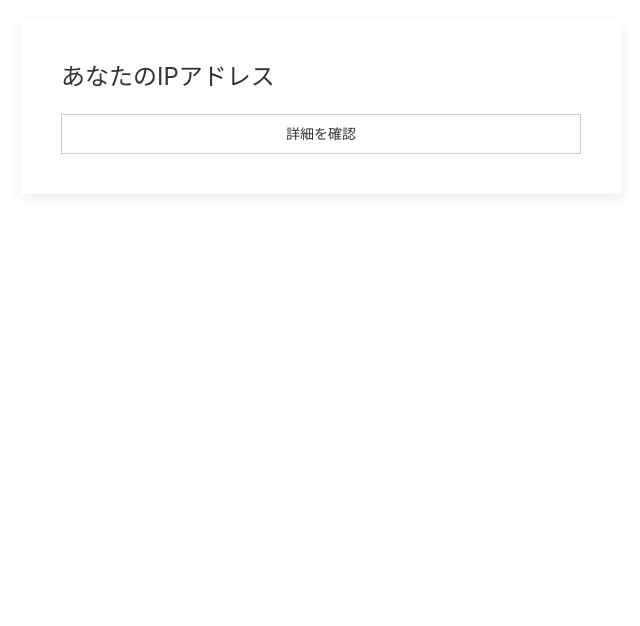
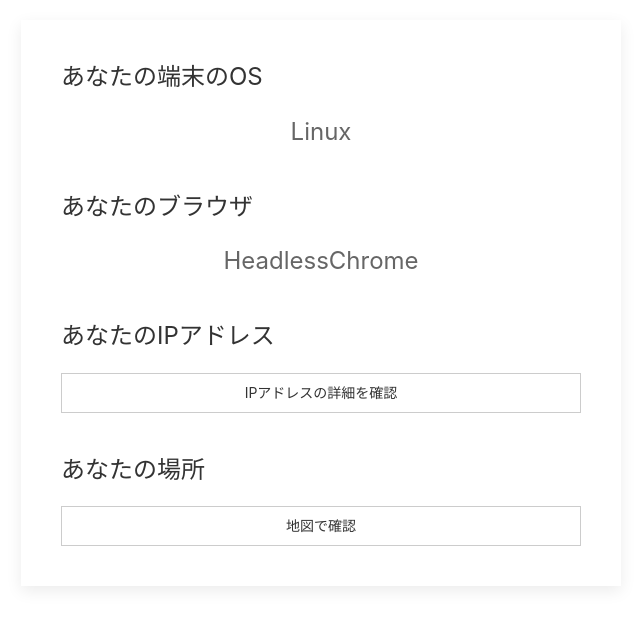
Before and after one commit to 8o9/training-js, a website: page ch15.01-03/ex06/index.html in a window 1280 px wide. Shown: the whole page, without its empty margins (319-959 px from the left). Drawn offline with nearby package versions, Linux system fonts and the light colour scheme; no server answers.

Commit message:
fix 15.01-03.06

```diff
--- a/ch15.01-03/ex06/index.html
+++ b/ch15.01-03/ex06/index.html
@@ -14,6 +14,10 @@
       <div
         class="uk-card uk-card-default uk-card-body uk-width-1-2@m uk-align-center"
       >
+        <h3 class="uk-card-title">あなたの端末のOS</h3>
+        <p id="your-OS" class="uk-text-large uk-text-center"></p>
+        <h3 class="uk-card-title">あなたのブラウザ</h3>
+        <p id="your-browser" class="uk-text-large uk-text-center"></p>
         <h3 class="uk-card-title">あなたのIPアドレス</h3>
         <p id="ip-address" class="uk-text-large uk-text-center"></p>
         <a
@@ -26,7 +30,21 @@
             border: 1px solid #ccc;
             color: #333;
           "
-          >詳細を確認</a
+          >IPアドレスの詳細を確認</a
+        >
+        <h3 class="uk-card-title">あなたの場所</h3>
+        <p id="your-pos" class="uk-text-large uk-text-center"></p>
+        <a
+          id="pos-link"
+          href=""
+          class="uk-button uk-width-1-1"
+          target="_blank"
+          style="
+            background-color: transparent;
+            border: 1px solid #ccc;
+            color: #333;
+          "
+          >地図で確認</a
         >
       </div>
     </div>
--- a/ch15.01-03/ex06/index.js
+++ b/ch15.01-03/ex06/index.js
@@ -9,4 +9,28 @@ document.addEventListener("DOMContentLoaded", function () {
       document.getElementById("ip-link").href = "https://ipinfo.io/" + ipAddr;
     })
     .catch((error) => console.error("Error fetching IP info ", error));
+  document.querySelector("#your-OS").textContent =
+    navigator.userAgentData.platform;
+  document.querySelector("#your-browser").textContent =
+    navigator.userAgentData.brands[0].brand;
+  const opt = {
+    enableHighAccuracy: true,
+    timeout: 5000,
+    maximumAge: 0,
+  };
+
+  const suc = (pos) => {
+    const crd = pos.coords;
+    document.querySelector(
+      "#your-pos",
+    ).textContent = `${crd.latitude} ${crd.longitude}`;
+    document.querySelector(
+      "#pos-link",
+    ).href = `https://www.google.com/maps/search/?api=1&query=${crd.latitude},${crd.longitude}`;
+  };
+
+  const err = (err) => {
+    console.warn(`ERROR(${err.code}): ${err.message}`);
+  };
+  navigator.geolocation.getCurrentPosition(suc, err, opt);
 });
```
